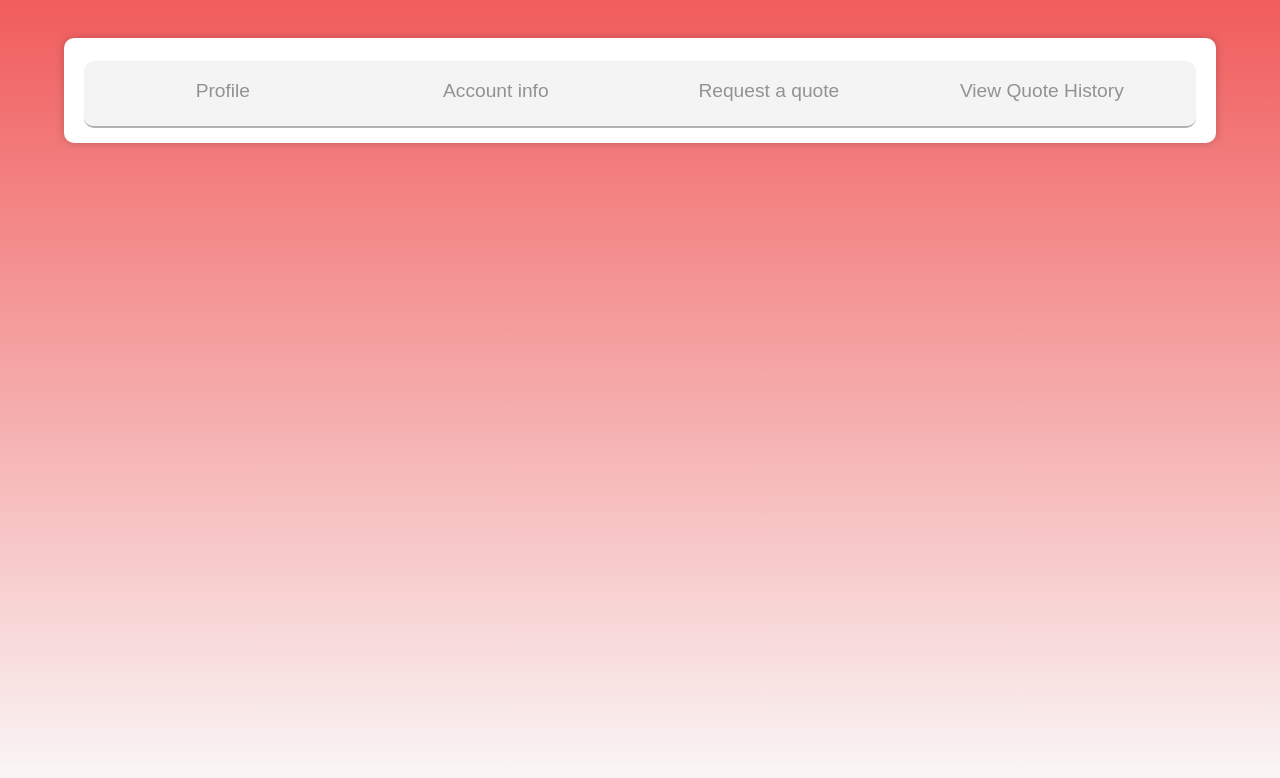
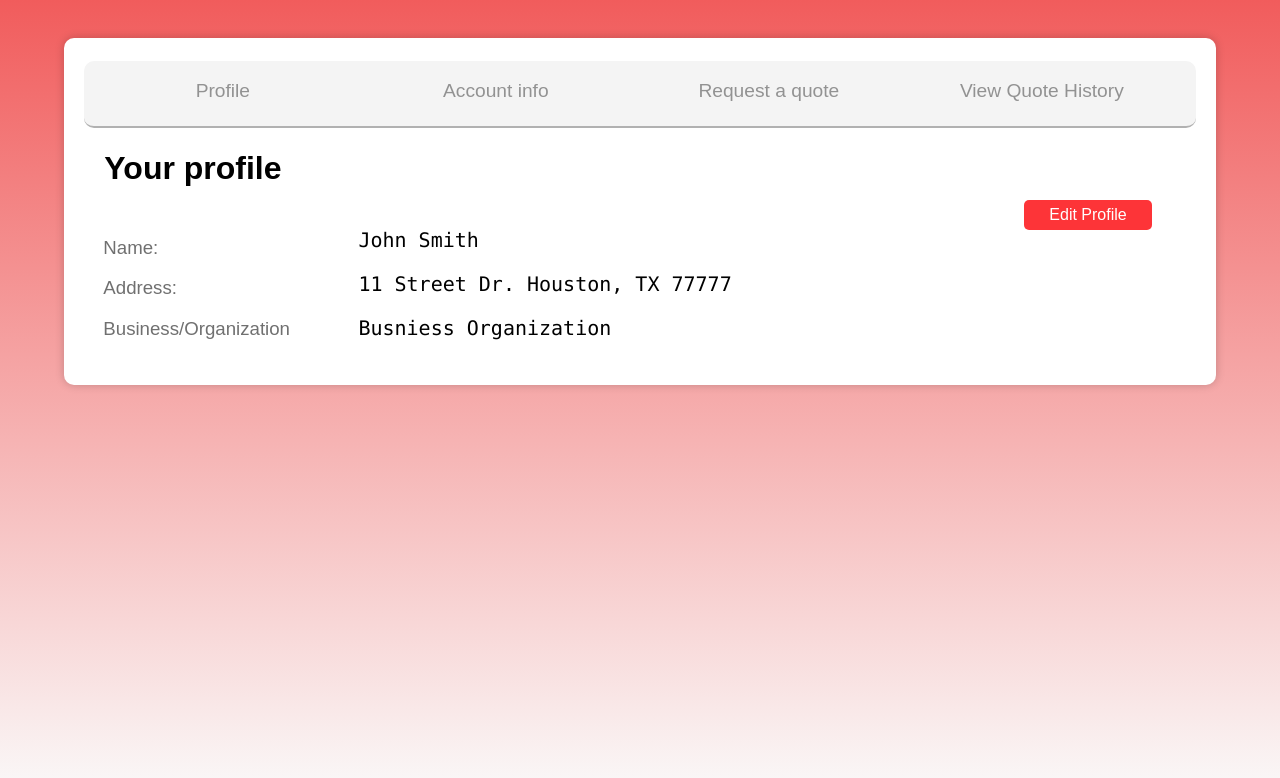
Before and after one commit to dragomirNonov/COSC4353-GroupProject, a React (Vite) app in the folder cosc4353-project/: page /home in a window 1280 px wide. Both pictures are taken after a click on the button "Profile". Shown: the top 778 px of the page. Built offline with nearby package versions, Linux system fonts and the light colour scheme.

Commit message:
Created Profile and Account Info pages to home, added corresponding styles to index.css

```diff
--- /dev/null
+++ b/cosc4353-project/src/components/accountinfo.jsx
@@ -0,0 +1,54 @@
+import { BrowserRouter as Router, Link } from "react-router-dom";
+import { useState } from "react";
+
+const Account = (props) => {
+
+    {/*Replace with real API fetch*/}
+    const userName = "johnsmith101";
+    const email = "johnsmith@email.com";
+    const password = "123456789";
+
+    const userData = {
+        userName: userName,
+        email: email,
+        password: password,
+    };
+
+    const [user, setUserData] = useState(userData);
+
+  return (
+    <div className="bigform">
+        <div className="profilePage">
+            <h1>Your account info</h1>
+                <div className="profileInfo">
+                    <div className="profileFormat">
+                        <p>Username: </p>
+                        <p>Email: </p>
+                        <p>Password: </p>
+                    </div>
+                    <div className="userInfo">
+                        <p>{user.userName}</p>
+                        <p>{user.email} {user.cityStateZip}</p>
+                        <PasswordDisplay password={user.password} />
+                    </div>
+                </div>
+            <Link to="/accountsettings">
+                <button className="editSettings">
+                Edit Account
+                </button>
+            </Link>
+
+        </div>
+    </div>
+  );
+};
+
+const PasswordDisplay = ({password}) => {
+    const hidePassword = () => {
+        return password.replace(/./g, '•');
+    };
+
+    return <p>{hidePassword()}</p>
+}
+
+export default Account;
--- a/cosc4353-project/src/components/navigation.jsx
+++ b/cosc4353-project/src/components/navigation.jsx
@@ -1,4 +1,6 @@
 import { useState } from "react";
+import Profile from "./profile";
+import Account from "./accountinfo";
 import QuoteForm from "./quoteform";
 import Quote from "./quote";
 import QuoteHistory from "./quotehistory";
@@ -15,12 +17,12 @@ const Navigation = () => {
       <div className="nav">
         <div className="nav2">
           <div className="nav-bar">
-            <button className="nav-button" onClick={() => setActiveCmponents()}>
+            <button className="nav-button" onClick={() => setActiveCmponents(<Profile />)}>
               Profile
             </button>
             <button
               className="nav-button"
-              onClick={() => setActiveCmponents(null)}
+              onClick={() => setActiveCmponents(<Account />)}
             >
               Account info
             </button>
--- /dev/null
+++ b/cosc4353-project/src/components/profile.jsx
@@ -0,0 +1,52 @@
+import { BrowserRouter as Router, Link } from "react-router-dom";
+import { useState } from "react";
+
+const Profile = (props) => {
+
+    {/*Replace with real API fetch*/}
+    const firstName = "John";
+    const lastName = "Smith";
+    const address1 = "11 Street Dr.";
+    const address2 = "";
+    const city = "Houston";
+    const state = "TX";
+    const zipCode = "77777";
+    const business ="Busniess Organization";
+
+    const userData = {
+        name: firstName + " " + lastName,
+        address: address1 + " " + address2,
+        cityStateZip: city + ", " + state + " " + zipCode,
+        business: business
+    };
+
+    const [user, setUserData] = useState(userData);
+
+  return (
+    <div className="bigform">
+        <div className="profilePage">
+            <h1>Your profile</h1>
+                <div className="profileInfo">
+                    <div className="profileFormat">
+                        <p>Name: </p>
+                        <p>Address: </p>
+                        <p>Business/Organization</p>
+                    </div>
+                    <div className="userInfo">
+                        <p>{user.name}</p>
+                        <p>{user.address} {user.cityStateZip}</p>
+                        <p>{user.business}</p>
+                    </div>
+                </div>
+            <Link to="/profilesettings">
+                <button className="editSettings">
+                Edit Profile
+                </button>
+            </Link>
+
+        </div>
+    </div>
+  );
+};
+
+export default Profile;
--- a/cosc4353-project/src/index.css
+++ b/cosc4353-project/src/index.css
@@ -124,6 +124,7 @@ ul {
   background-color: #ffffff;
   border-radius: 10px;
   font-family: arial;
+  width: 90%;
 }
 
 .textarea {
@@ -209,3 +210,55 @@ ul {
   /* border: solid 1px black; */
   width: 100%;
 }
+
+.profilePage {
+  width: 100%;
+  margin-bottom: 10px;
+  display: flex;
+  flex-direction: column;
+}
+
+.profilePage h1 {
+  padding-left: 1%;
+}
+
+.profilePage p{
+  padding-left: 5%;
+}
+
+.profileInfo {
+  display: flex;
+  flex-direction: row;
+  align-items: last baseline;
+  margin-top: none;
+}
+
+.profileFormat {
+  font-size: 14pt;
+  color:rgb(112, 112, 112);
+}
+
+.userInfo {
+  padding-left: 5%;
+  width: 50%;
+  font-family: "Lucida Console";
+  font-size: 15pt;
+}
+
+.editSettings {
+  position: absolute;
+  top: 25%;
+  left: 80%;
+  background-color: #FD3438;
+  color: white;
+  border: none;
+  height: 30px;
+  width: 10%;
+  border-radius: 5px;
+  font-size: 12pt;
+}
+
+.editSettings:hover {
+  background-color: #f57a7c;
+  cursor: pointer;
+}
```
